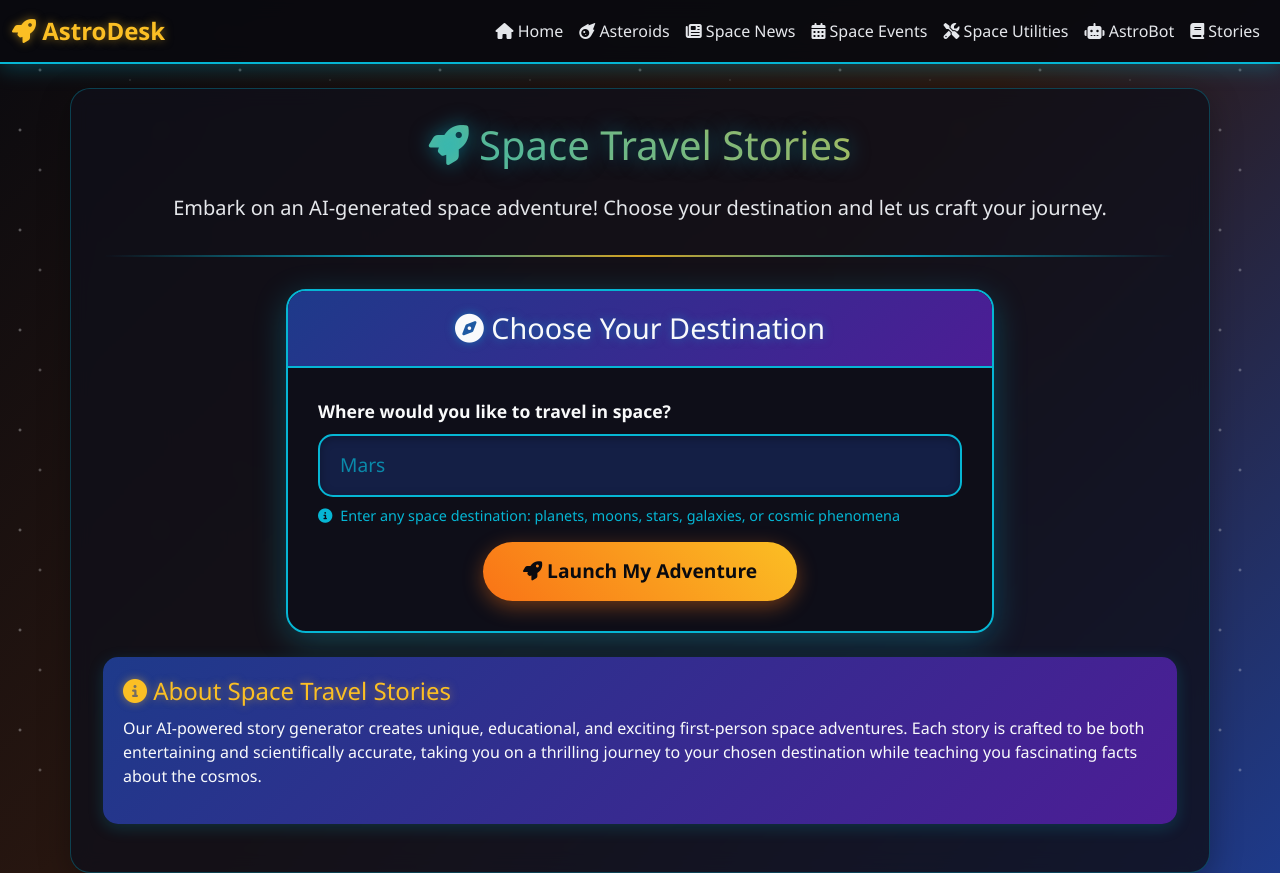
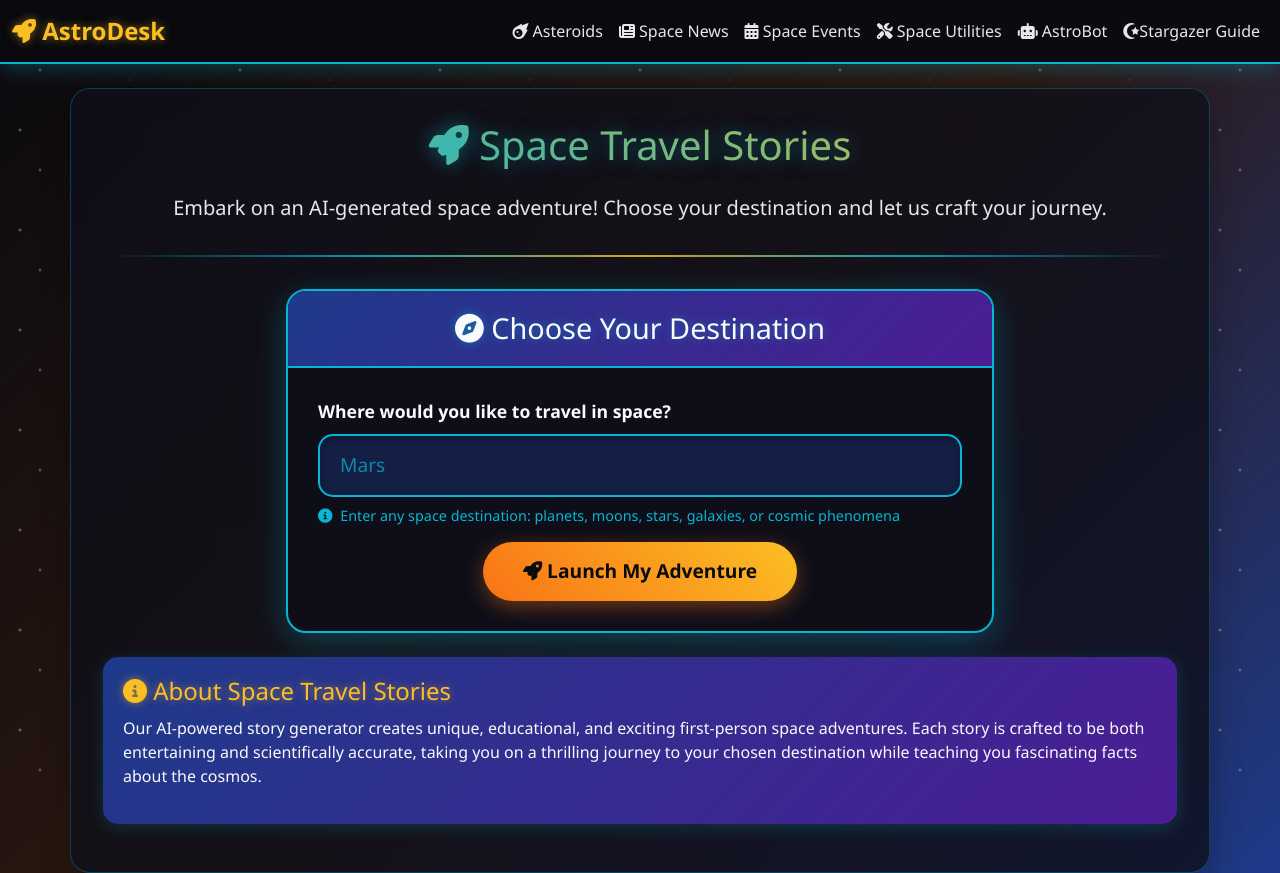
Before and after one commit to JosephJonathanFernandes/astrodesk, a Flask app: page /story in a window 1280 px wide. Run offline with Flask 3, Linux system fonts and the light colour scheme.

Commit message:
consistency

```diff
--- a/templates/asteroids.html
+++ b/templates/asteroids.html
@@ -18,13 +18,13 @@
         </button>
         <div class="collapse navbar-collapse" id="navbarNav">
             <ul class="navbar-nav ms-auto">
-                <li class="nav-item"><a class="nav-link active" href="/asteroids"><i class="fas fa-meteor"></i> Asteroids</a></li>
+              <li class="nav-item"><a class="nav-link" href="/asteroids"><i class="fas fa-meteor"></i> Asteroids</a></li>
                 <li class="nav-item"><a class="nav-link" href="/news"><i class="fas fa-newspaper"></i> Space News</a></li>
                 <li class="nav-item"><a class="nav-link" href="/events"><i class="fas fa-calendar-alt"></i> Space Events</a></li>
                 <li class="nav-item"><a class="nav-link" href="/utilities"><i class="fas fa-tools"></i> Space Utilities</a></li>
                 <li class="nav-item"><a class="nav-link active" href="/chat"><i class="fas fa-robot"></i> AstroBot</a></li>
-                 <li class="nav-item"><a class="nav-link" href="/stargazer">Stargazer Guide</a></li>
-            </ul>
+                 <li class="nav-item"><a class="nav-link" href="/stargazer"><i class="fas fa-star-and-crescent"></i>Stargazer Guide</a></li>
+             </ul>
         </div>
     </div>
 </nav>
--- a/templates/chat.html
+++ b/templates/chat.html
@@ -139,13 +139,13 @@
         </button>
         <div class="collapse navbar-collapse" id="navbarNav">
             <ul class="navbar-nav ms-auto">
-                <li class="nav-item"><a class="nav-link" href="/asteroids"><i class="fas fa-meteor"></i> Asteroids</a></li>
+              <li class="nav-item"><a class="nav-link" href="/asteroids"><i class="fas fa-meteor"></i> Asteroids</a></li>
                 <li class="nav-item"><a class="nav-link" href="/news"><i class="fas fa-newspaper"></i> Space News</a></li>
                 <li class="nav-item"><a class="nav-link" href="/events"><i class="fas fa-calendar-alt"></i> Space Events</a></li>
                 <li class="nav-item"><a class="nav-link" href="/utilities"><i class="fas fa-tools"></i> Space Utilities</a></li>
                 <li class="nav-item"><a class="nav-link active" href="/chat"><i class="fas fa-robot"></i> AstroBot</a></li>
-                 <li class="nav-item"><a class="nav-link" href="/stargazer">Stargazer Guide</a></li>
-            </ul>
+                 <li class="nav-item"><a class="nav-link" href="/stargazer"><i class="fas fa-star-and-crescent"></i>Stargazer Guide</a></li>
+           </ul>
         </div>
     </div>
 </nav>
--- a/templates/error.html
+++ b/templates/error.html
@@ -18,12 +18,12 @@
         </button>
         <div class="collapse navbar-collapse" id="navbarNav">
             <ul class="navbar-nav ms-auto">
-                <li class="nav-item"><a class="nav-link" href="/asteroids"><i class="fas fa-meteor"></i> Asteroids</a></li>
+               <li class="nav-item"><a class="nav-link" href="/asteroids"><i class="fas fa-meteor"></i> Asteroids</a></li>
                 <li class="nav-item"><a class="nav-link" href="/news"><i class="fas fa-newspaper"></i> Space News</a></li>
                 <li class="nav-item"><a class="nav-link" href="/events"><i class="fas fa-calendar-alt"></i> Space Events</a></li>
                 <li class="nav-item"><a class="nav-link" href="/utilities"><i class="fas fa-tools"></i> Space Utilities</a></li>
                 <li class="nav-item"><a class="nav-link active" href="/chat"><i class="fas fa-robot"></i> AstroBot</a></li>
-                 <li class="nav-item"><a class="nav-link" href="/stargazer">Stargazer Guide</a></li>
+                 <li class="nav-item"><a class="nav-link" href="/stargazer"><i class="fas fa-star-and-crescent"></i>Stargazer Guide</a></li>
             </ul>
         </div>
     </div>
--- a/templates/story.html
+++ b/templates/story.html
@@ -18,13 +18,12 @@
         </button>
         <div class="collapse navbar-collapse" id="navbarNav">
             <ul class="navbar-nav ms-auto">
-                <li class="nav-item"><a class="nav-link" href="/"><i class="fas fa-home"></i> Home</a></li>
-                <li class="nav-item"><a class="nav-link" href="/asteroids"><i class="fas fa-meteor"></i> Asteroids</a></li>
+               <li class="nav-item"><a class="nav-link" href="/asteroids"><i class="fas fa-meteor"></i> Asteroids</a></li>
                 <li class="nav-item"><a class="nav-link" href="/news"><i class="fas fa-newspaper"></i> Space News</a></li>
                 <li class="nav-item"><a class="nav-link" href="/events"><i class="fas fa-calendar-alt"></i> Space Events</a></li>
                 <li class="nav-item"><a class="nav-link" href="/utilities"><i class="fas fa-tools"></i> Space Utilities</a></li>
-                <li class="nav-item"><a class="nav-link" href="/chat"><i class="fas fa-robot"></i> AstroBot</a></li>
-                <li class="nav-item"><a class="nav-link active" href="/story"><i class="fas fa-book"></i> Stories</a></li>
+                <li class="nav-item"><a class="nav-link active" href="/chat"><i class="fas fa-robot"></i> AstroBot</a></li>
+                 <li class="nav-item"><a class="nav-link" href="/stargazer"><i class="fas fa-star-and-crescent"></i>Stargazer Guide</a></li>
             </ul>
         </div>
     </div>
```
Also changed, not shown: README.md.
